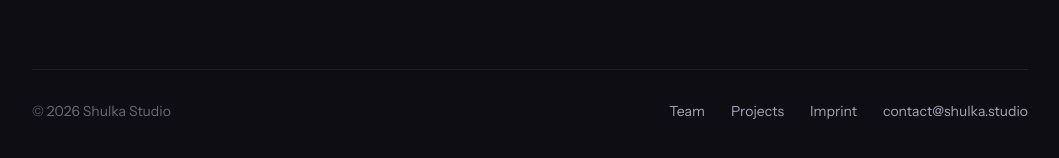
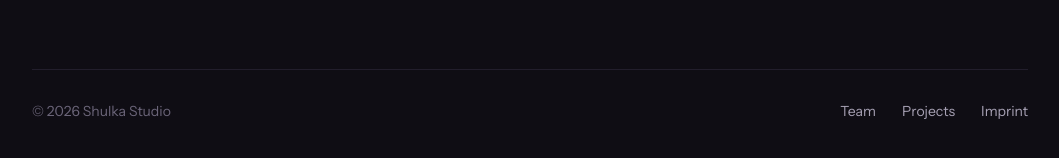
Before and after one commit to v4we/shulka.studio, a plain HTML site: page index.html in a window 1280 px wide. Shown: the part 2995-3153 px from the top of the page, without its empty margins (110-1169 px from the left). Drawn offline with nearby package versions, Linux system fonts and the light colour scheme.

Commit message:
Remove contact email link from index.html
Removed the contact email link from the index.html file.

```diff
--- a/index.html
+++ b/index.html
@@ -207,7 +207,6 @@ a{color:inherit;text-decoration:none}
         <a href="#team" style="color:#A7A1B4">Team</a>
         <a href="#projects" style="color:#A7A1B4">Projects</a>
         <a href="/imprint" style="color:#A7A1B4">Imprint</a>
-        <a href="mailto:contact@shulka.studio" style="color:#A7A1B4">contact@shulka.studio</a>
       </div>
     </div>
   </section>
```
